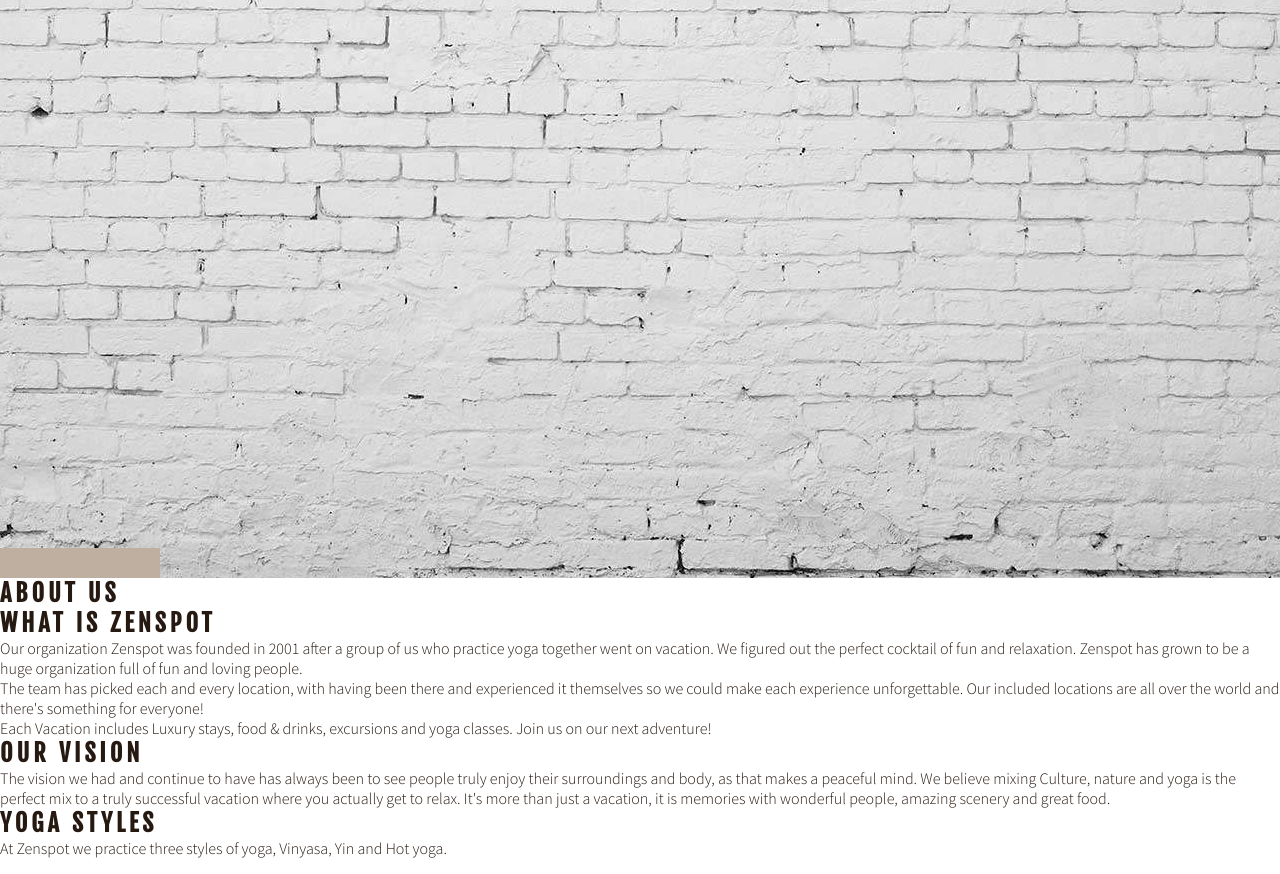
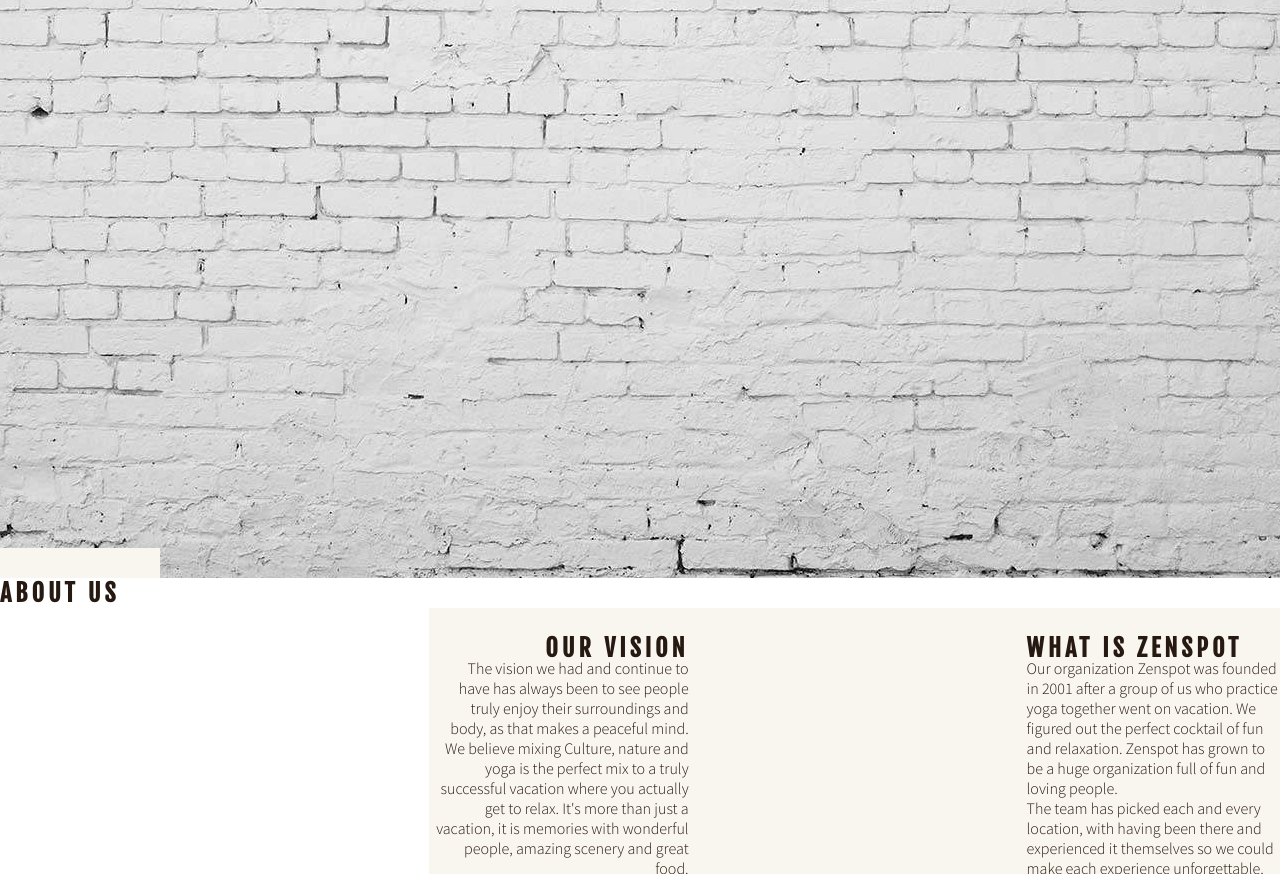
Before and after one commit to itsdanig/project1, a plain HTML site: page index.html in a window 1280 px wide. Shown: the part 78-952 px from the top of the page. Drawn offline with Linux system fonts and the light colour scheme.

Commit message:
Add styles for about us main structure

```diff
--- a/assets/css/style.css
+++ b/assets/css/style.css
@@ -85,8 +85,56 @@ h1, h2 {
     height: 200px;
     padding-top: 40px;
     padding-left: 10px;
-    background-color: rgb(191, 175, 160);
+    background-color: rgb(249, 246, 239);
     bottom: 30px;
     right: 150px;
     position: relative;
 }
+
+
+#abt-left {
+    padding-top: 30px;
+    width: 33%;
+    float: right;
+    background-color: rgb(249, 246, 239);
+}
+
+#abt-right {
+    padding-top: 30px;
+    width: 33%;
+    float: right;
+    background-color: rgb(249, 246, 239);
+
+}
+
+
+
+#abt-middle {
+    width: 33%;
+    margin: 0 auto;
+    background-color: rgb(249, 246, 239);
+}
+
+.abt-left-heading {
+    width: 60%;
+    float: right;
+    line-height: 20px;
+    clear: both;
+    margin-bottom: 50px;
+}
+
+.abt-right-heading {
+    width: 60%;
+    float: left;
+    line-height: 20px;
+    clear: both;
+    margin-bottom: 50px;
+}
+
+.abt-right-heading h2 {
+    text-align: right;
+}
+
+.abt-right-heading p {
+    text-align: right;
+}
--- a/index.html
+++ b/index.html
@@ -39,15 +39,16 @@
                        </li>
                     </ul>
                </nav>
-                </header>
-
-           <section id="wrap-img">
+               <section id="wrap-img">
                      <div id="background-img"></div>
                      <div id="cover-text">
                      <h2>Zenspot</h2>
                      <h3>The perfect mix of vacation & relaxation</h3>
                  </div>
                  </section>
+                </header>
+
+
     <section id="about-us">
         <h2 id="about">About Us</h2>
 
```
